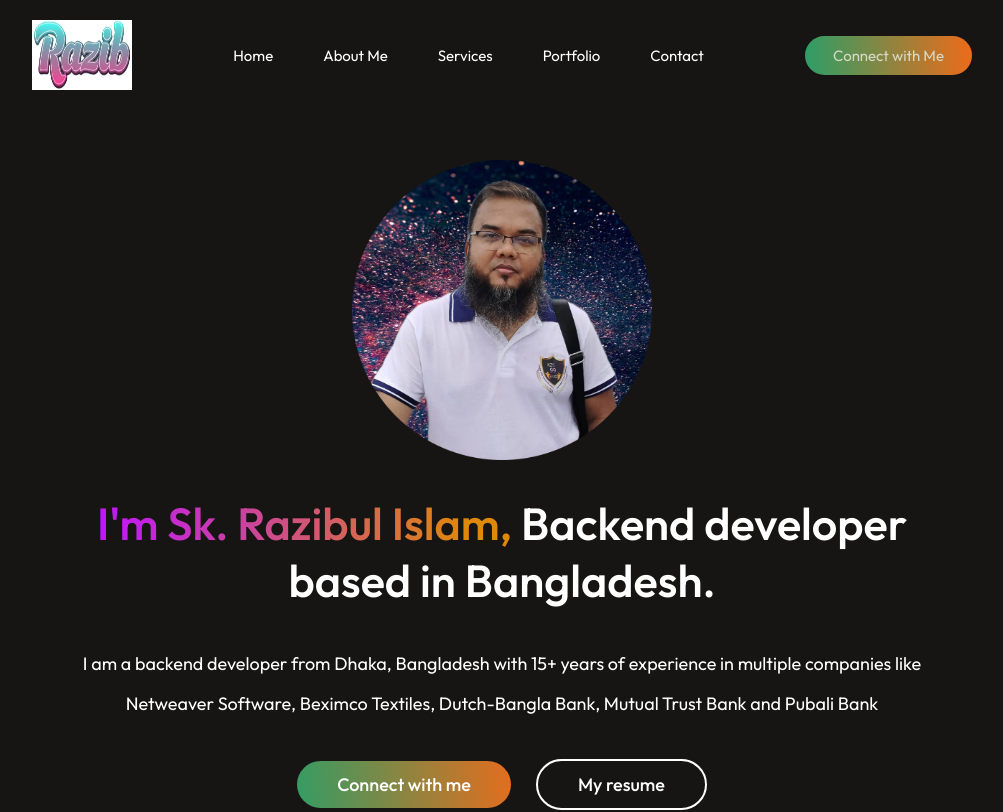
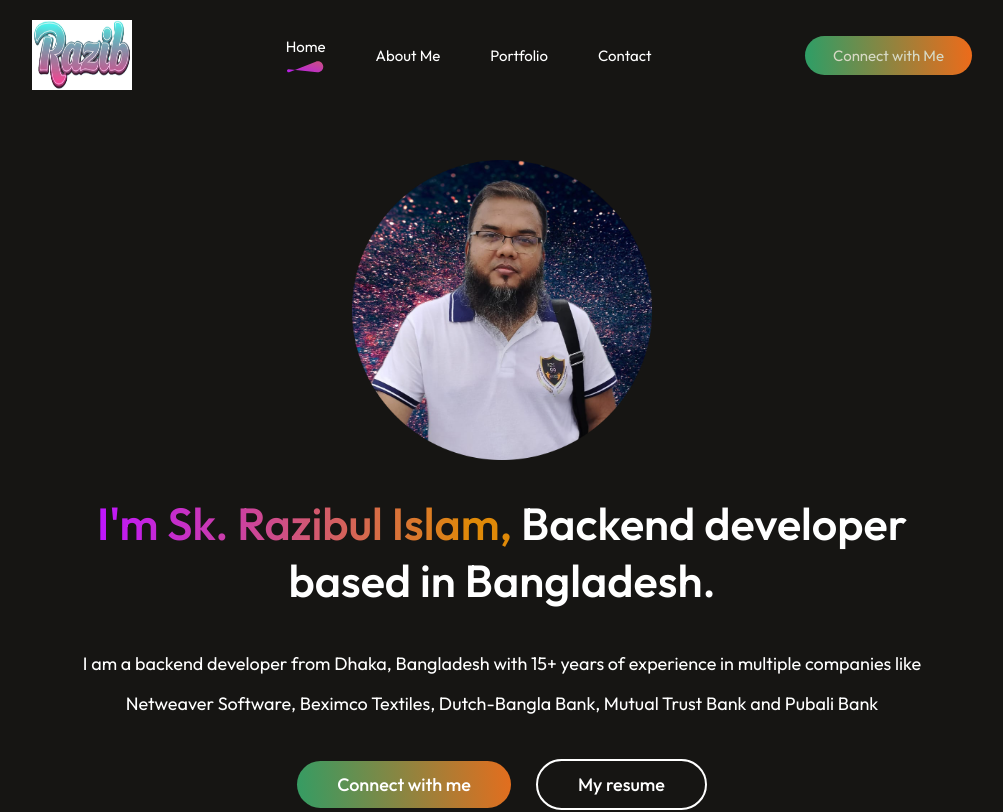
Before and after one commit to iamrazib/portfolio-react, a React (Vite) app: page / in a window 1280 px wide. Shown: the top 812 px of the page, without its empty margins (138-1141 px from the left). Built offline with nearby package versions, Linux system fonts and the light colour scheme.

Commit message:
added usestate to switch section

```diff
--- a/src/Components/About/About.jsx
+++ b/src/Components/About/About.jsx
@@ -5,7 +5,7 @@ import coxsbazar_image from '../../assets/coxsbazar-iamge.jpeg'
 
 const About = () => {
   return (
-    <div className='about'>
+    <div id='about' className='about'>
       <div className="about-title">
         <h1>About Me</h1>
         <img src={theme_pattern} alt=""/>
--- a/src/Components/Contact/Contact.jsx
+++ b/src/Components/Contact/Contact.jsx
@@ -7,7 +7,7 @@ import call_icon from '../../assets/call_icon.svg'
 
 const Contact = () => {
   return (
-    <div className='contact'>
+    <div id='contact' className='contact'>
         <div className="contact-title">
             <h1>Get in touch</h1>
             <img src={theme_pattern} alt="" />
--- a/src/Components/Footer/Footer.css
+++ b/src/Components/Footer/Footer.css
@@ -0,0 +1,61 @@
+.footer{
+    margin: 50px 110px;
+    display: flex;
+    flex-direction: column;
+    gap: 20px;
+}
+.footer-top{
+    display: flex;
+    justify-content: space-between;
+}
+.footer-top-left p{
+    font-size: 20px;
+    max-width: 400px;
+}
+.footer-top-right{
+    display: flex;
+    align-items: center;
+    gap: 35px;
+}
+.footer-email-input{
+    display: flex;
+    gap: 30px;
+    padding: 20px 30px;
+    border-radius: 50px;
+    background: #32323B;
+    padding-right: 80px;
+}
+.footer-email-input input{
+    outline: none;
+    border: none;
+    background: transparent;
+    color: #a0a0a0;
+    font-family: Outfit;
+    font-size: 18px;
+}
+.footer-subscribe{
+    font-size: 20px;
+    padding: 22px 50px;
+    border-radius: 50px;
+    background: linear-gradient(264deg, #df8908 -5.09%, #b415ff 106.28%);
+    cursor: pointer;
+    transition: 0.3s;
+}
+.footer-subscribe:hover{
+    transform: scale(1.1);
+    transition: 0.3s;
+}
+.footer-bottom{
+    display: flex;
+    justify-content: space-between;
+    font-size: 18px;
+}
+
+.footer-bottom-right{
+    display: flex;
+    gap: 50px;
+    margin-bottom: 50px;
+}
+.footer-email-input:hover{
+    border: 2px solid white;
+}
--- a/src/Components/Footer/Footer.jsx
+++ b/src/Components/Footer/Footer.jsx
@@ -2,6 +2,7 @@ import React from 'react'
 import './Footer.css'
 import footer_logo from '../../assets/footer_logo.svg'
 import user_icon from '../../assets/user_icon.svg'
+import logo from '../../assets/name_img2.jpg'
 
 const Footer = () => {
   return (
@@ -9,16 +10,16 @@ const Footer = () => {
       <div className="footer">
             <div className="footer-top">
                 <div className="footer-top-left">
-                    <img src={footer_logo} alt="" />
+                    <img src={logo}  width={100} height={70} alt="" />
                     <p>I am a backend developer from Dhaka, Bangladesh with 15+ years of experience in multiple companies like Netweaver Software, Beximco Textiles, Dutch-Bangla Bank, Mutual Trust Bank and Pubali Bank</p>
                 </div>
-            </div>
-            <div className="footer-top-right">
-                <div className="footer-email-input">
-                    <img src={user_icon} alt="" />
-                    <input type="email" placeholder='Enter your email' />
+                <div className="footer-top-right">
+                    <div className="footer-email-input">
+                        <img src={user_icon} alt="" />
+                        <input type="email" placeholder='Enter your email' />
+                    </div>
+                    <div className="footer-subscribe">Subscribe</div>
                 </div>
-                <div className="footer-subscribe">Subscribe</div>
             </div>
       </div>
       <hr />
@@ -27,9 +28,9 @@ const Footer = () => {
             2025 Razibul, All rights reserved
         </p>
         <div className="footer-bottom-right">
-            <p></p>
-            <p></p>
-            <p></p>
+            <p>Term of Services</p>
+            <p>Privacy Policy</p>
+            <p>Connect with me</p>
         </div>
       </div>
     </div>
--- a/src/Components/Hero/Hero.jsx
+++ b/src/Components/Hero/Hero.jsx
@@ -4,7 +4,7 @@ import profile_img from '../../assets/profile-image-razib.png'
 
 const Hero = () => {
   return (
-    <div className='hero'>
+    <div id='home' className='hero'>
       <img src={profile_img} width={300} height={300} alt=""/>
       <h1><span>I'm Sk. Razibul Islam,</span> Backend developer based in Bangladesh.</h1>
       <p>I am a backend developer from Dhaka, Bangladesh with 15+ years of experience in multiple companies like Netweaver Software, Beximco Textiles, Dutch-Bangla Bank, Mutual Trust Bank and Pubali Bank</p>
--- a/src/Components/MyWork/MyWork.jsx
+++ b/src/Components/MyWork/MyWork.jsx
@@ -6,7 +6,7 @@ import arrow_icon from '../../assets/arrow_icon.svg'
 
 const MyWork = () => {
   return (
-    <div className='mywork'>
+    <div id='work' className='mywork'>
       <div className="mywork-title">
         <h1>My latest work</h1>
         <img src={theme_pattern} alt="" />
--- a/src/Components/Navbar/Navbar.css
+++ b/src/Components/Navbar/Navbar.css
@@ -26,3 +26,13 @@
 .nav-connect:hover{
     transform: scale(1.05);
 }
+.nav-menu li{
+    display: flex;
+    flex-direction: column;
+    gap: 5px;
+    cursor: pointer;
+}
+.nav-menu li img{
+    display: flex;
+    margin: auto;
+}
--- a/src/Components/Navbar/Navbar.jsx
+++ b/src/Components/Navbar/Navbar.jsx
@@ -1,17 +1,23 @@
-import React from 'react'
+import React, {useState} from 'react'
 import './Navbar.css'
 import logo from '../../assets/name_img2.jpg'
+import underline from '../../assets/nav_underline.svg'
 
 const Navbar = () => {
+
+  const [menu, setMenu] = useState("home");
+
   return (
     <div className='navbar'>
       <img src={logo} width={100} height={70} alt="razib"/>
       <ul className="nav-menu">
-        <li>Home</li>
-        <li>About Me</li>
-        <li>Services</li>
-        <li>Portfolio</li>
-        <li>Contact</li>
+
+        <li><p onClick={()=> setMenu("home")}>Home</p>{menu==="home"? <img src={underline} alt=''/> : <></>}</li>
+        <li><p onClick={()=> setMenu("about")}>About Me</p>{menu==="about"? <img src={underline} alt=''/> : <></>}</li>
+        {/* <li><p onClick={()=> setMenu("services")}>Services</p>{menu==="services"? <img src={underline} alt=''/> : <></>}</li> */}
+        <li><p onClick={()=> setMenu("work")}>Portfolio</p>{menu==="work"? <img src={underline} alt=''/> : <></>}</li>
+        <li><p onClick={()=> setMenu("contact")}>Contact</p>{menu==="contact"? <img src={underline} alt=''/> : <></>}</li>
+
       </ul>
       <div className="nav-connect">Connect with Me</div>
     </div>
```
